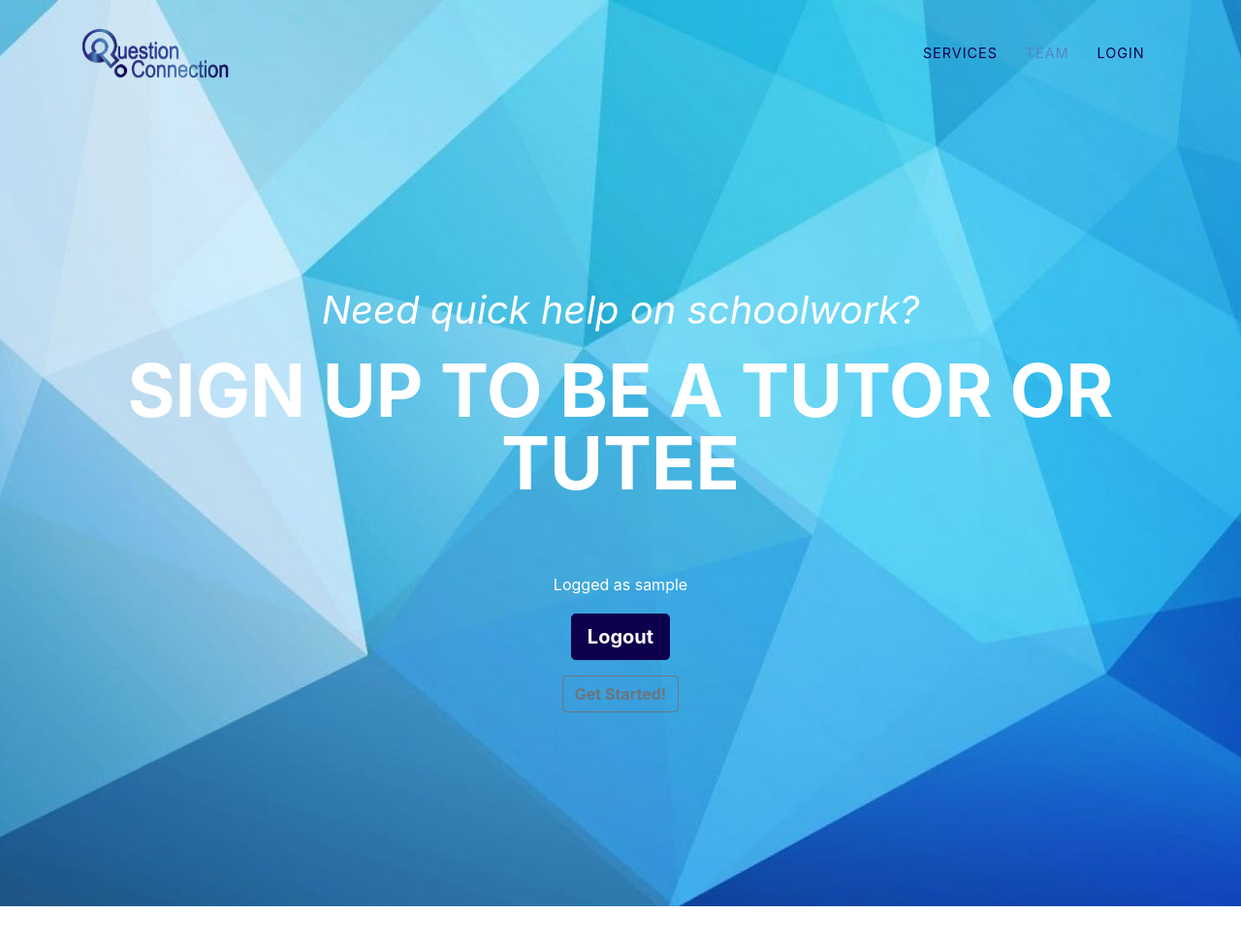
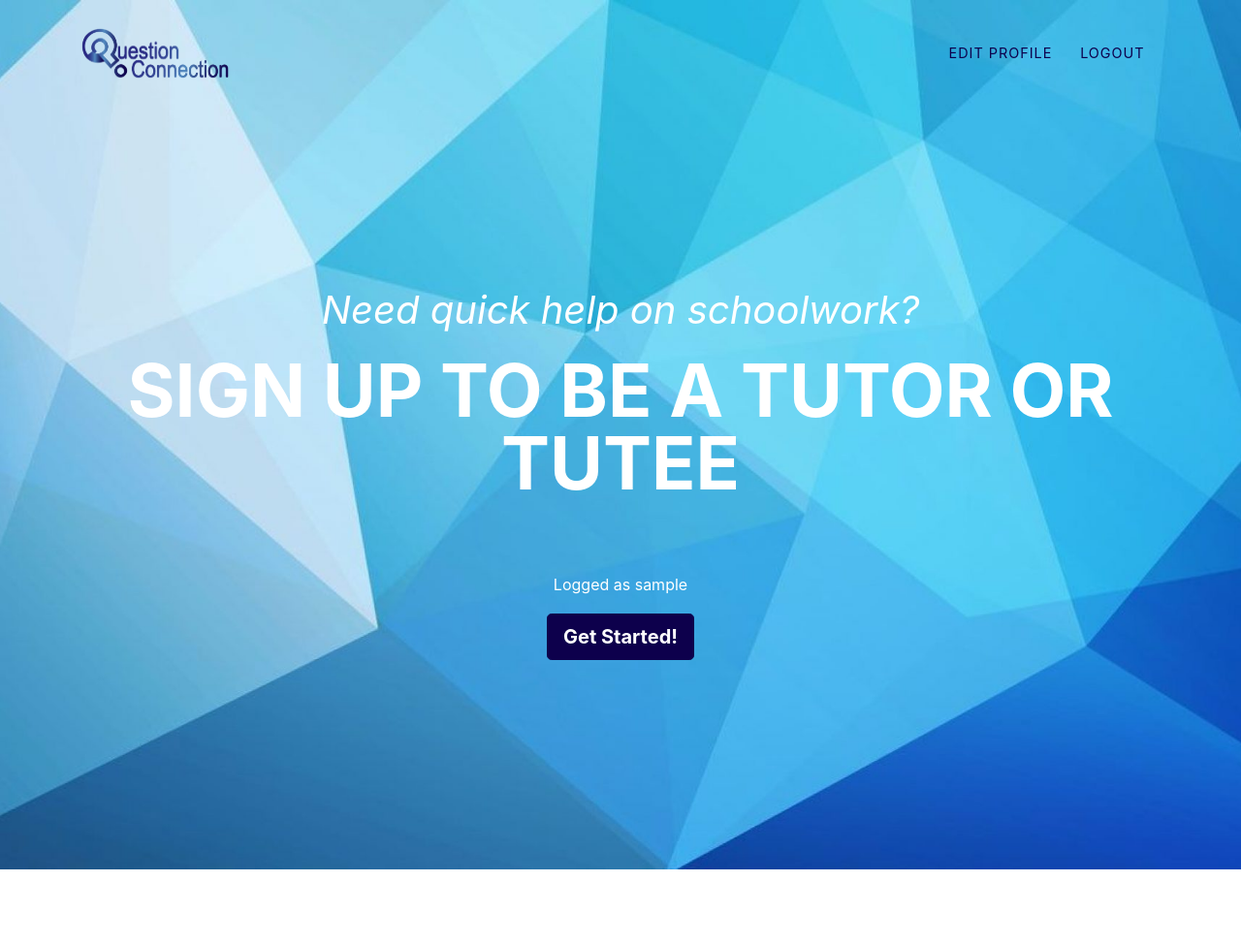
Before and after one commit to msb5pe/quick_tutor, a Django app: page /login/ in a window 1280 px wide. Shown: the top 975 px of the page at 97% size. Run offline with Django 3.2, Linux system fonts and the light colour scheme; the visitor is signed in with stand-in values (Sample User, id 1); parts of the project's set-up code (start-up, migrations or seed data) failed here and were passed over; some libraries are stand-ins or nearby versions.

Commit message:
Changes to login page

```diff
--- a/login/templates/login/edit_profile.html
+++ b/login/templates/login/edit_profile.html
@@ -30,3 +30,9 @@
 </section>
 
 {% endblock %}
+
+
+<a class="btn btn-primary btn-lg" href="{% url 'login:logout' %}">Logout</a>
+            <br>
+            <div class="row mt-3"></div>
+              <a type="button" class="btn btn-outline-secondary" href="{% url 'login:authflow' %}">Get Started!</a>
--- a/login/templates/login/index.html
+++ b/login/templates/login/index.html
@@ -26,15 +26,18 @@
       </button>
       <div class="collapse navbar-collapse" id="navbarResponsive">
         <ul class="navbar-nav text-uppercase ml-auto">
+          {% if user.is_authenticated %}
           <li class="nav-item">
-            <a class="nav-link js-scroll-trigger" href="#services">Services</a>
+            <a class="nav-link js-scroll-trigger" href="{% url 'login:edit_profile' %}">Edit Profile</a>
           </li>
           <li class="nav-item">
-            <a class="nav-link js-scroll-trigger" href="#team">Team</a>
+            <a class="nav-link js-scroll-trigger" href="{% url 'login:logout' %}">Logout</a>
           </li>
+          {% else %}
           <li class="nav-item">
             <a class="nav-link js-scroll-trigger" href="{% url "login:social:begin" "google-oauth2" %}">Login</a>
           </li>
+          {% endif %}
         </ul>
       </div>
     </div>
@@ -49,10 +52,9 @@
             {% if user.is_authenticated %}
             <img class="mx-auto" src="{{ UserProfile.picture }}" alt="{{ UserProfile.email }}">
             <p>Logged as {{ user.username }}</p>
-              <a class="btn btn-primary btn-lg" href="{% url 'login:logout' %}">Logout</a>
+              <a class="btn btn-primary btn-lg" href="{% url 'login:authflow' %}">Get Started!</a>
             <br>
             <div class="row mt-3"></div>
-              <a type="button" class="btn btn-outline-secondary" href="{% url 'login:authflow' %}">Get Started!</a>
               {% else %}
                 <a class="btn btn-primary btn-lg" href="{% url "login:social:begin" "google-oauth2" %}">
                   Login
--- a/login/templates/login/is_tutor.html
+++ b/login/templates/login/is_tutor.html
@@ -37,7 +37,7 @@
           <div class="card">
             <div class="card-body">
               <h5 class="card-title">Be a Tutor!</h5>
-              <p class="card-text">Get money helping your peers! They will come to you to get their questions answered.</p>
+              <p class="card-text">Help your peers! They will come to you to get their questions answered.</p>
               <a href="{% url 'login:tutor' %}" class="btn btn-primary">Tutor</a>
             </div>
           </div>
```
